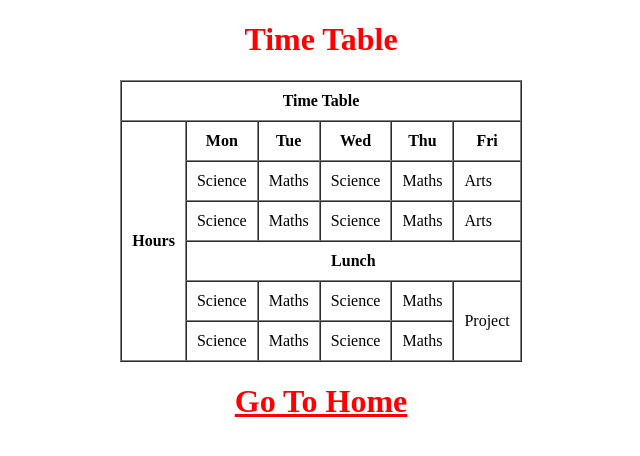
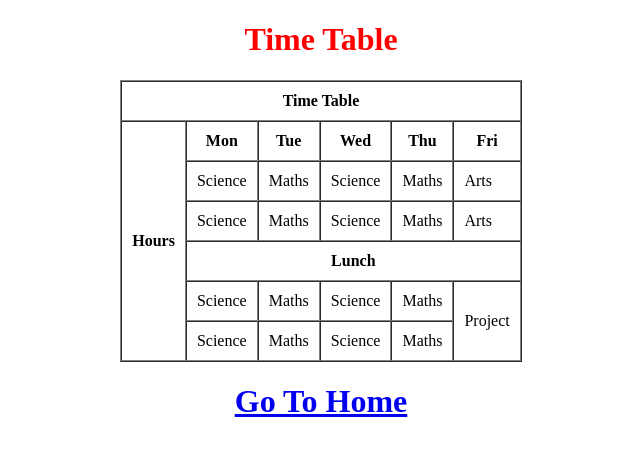
Before and after one commit to vikramreddy153/10k_coders_vikky, a plain HTML site: page Task6/day4/Task-4.html in a window 1280 px wide. Shown: the whole page, without its empty margins (319-959 px from the left). Drawn offline with Linux system fonts and the light colour scheme.

Commit message:
Update Task-4.html

```diff
--- a/Task6/day4/Task-4.html
+++ b/Task6/day4/Task-4.html
@@ -52,7 +52,7 @@
             </tr>
         </table>
 
-            <h1 style="color: red;"><a style="color: red; " href = "../index.html" target="_self">Go To Home</a></h1>
+            <h1 style="color: red;"><a  href = "../index.html" target="_self">Go To Home</a></h1>
 
     </center>
 </body>
```
